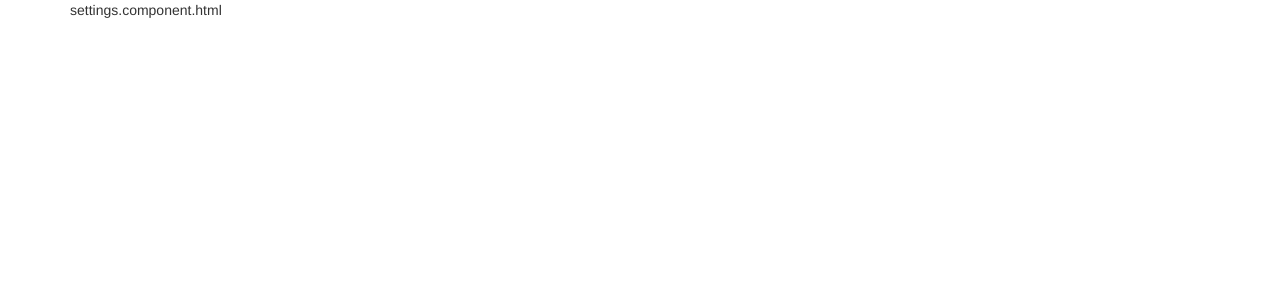
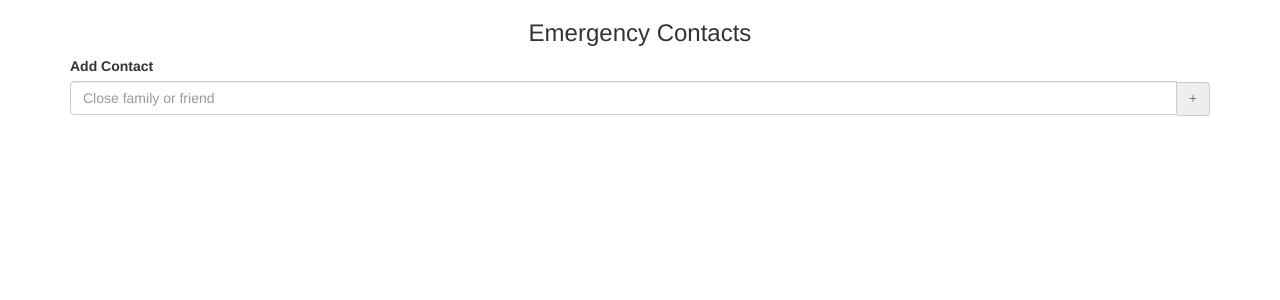
Before and after one commit to AlicJ/CrookedPlant, an Angular app in the folder angularjs/my-app/: page /settings in a window 1280 px wide. Shown: the top 300 px of the page. Built offline with nearby package versions, Linux system fonts and the light colour scheme; some icons are missing; a web font is replaced by a local one.

Commit message:
Settings page

```diff
--- a/angularjs/my-app/src/app/input.component.ts
+++ b/angularjs/my-app/src/app/input.component.ts
@@ -174,6 +174,7 @@ console.log(sd.emotion[0])
       var arr = JSON.parse(localStorage.getItem("allData")) || [];
       var newItem = {};
       newItem[$.now()] = sd;
+      while (arr.length >= 27) arr.pop(); // hack for presentation
       arr.push(newItem);
       localStorage.setItem("allData", JSON.stringify(arr));
     });
--- a/angularjs/my-app/src/app/settings.component.html
+++ b/angularjs/my-app/src/app/settings.component.html
@@ -1 +1,12 @@
-settings.component.html
+<div>
+    <h3 class="text-center">Emergency Contacts</h3>
+
+    <div>
+<label> Add Contact</label>
+<div class="input-group">
+        <input type="text" class="form-control" placeholder="Close family or friend" aria-describedby="basic-addon2">
+        <span class="glyphicon glyphicon-plus input-group-addon" aria-hidden="true"></span>
+      </div>
+
+    </div>
+</div>
```
